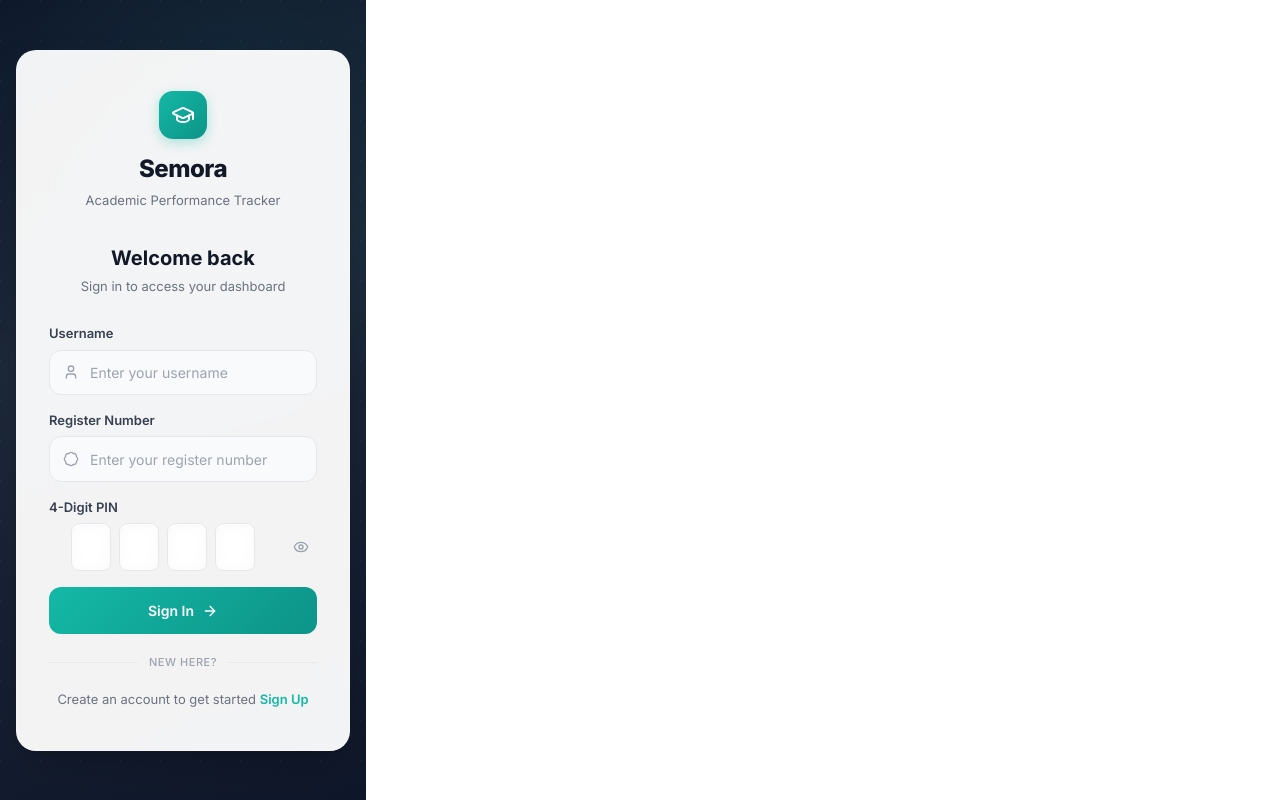
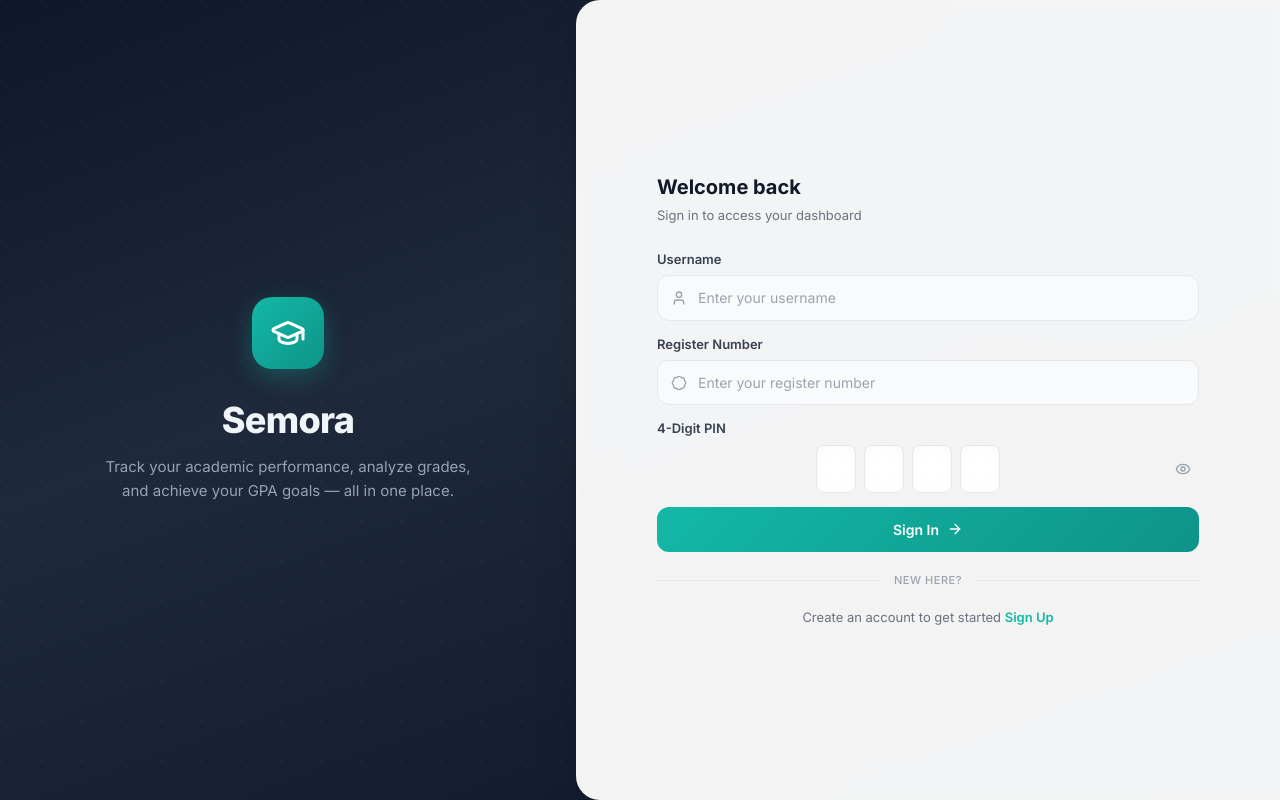
Before and after one commit to prakashseervi61/CGPA-CALC, a React (Vite) app: page /login in a window 1280 px wide. Built offline with nearby package versions, Linux system fonts and the light colour scheme.

Commit message:
feat: responsive auth pages with split layout
- Desktop: split layout with branding panel + form card
- Tablet: centered card with rounded corners
- Mobile: full-width centered card with proper padding
- Removed flex from #root to fix centering
- Consistent styling across login and register pages

```diff
--- a/index.html
+++ b/index.html
@@ -8,7 +8,7 @@
 
   </head>
   <body class="min-h-screen">
-    <div id="root" class="flex min-h-screen"></div>
+    <div id="root" class="min-h-screen"></div>
     <script type="module" src="/src/main.jsx"></script>
   </body>
 </html>
--- a/src/index.css
+++ b/src/index.css
@@ -30,15 +30,12 @@ body {
 }
 
 /* ============================================
-   Auth Pages
+   Auth Pages — Responsive
    ============================================ */
 .auth-container {
   min-height: 100dvh;
   display: flex;
-  align-items: center;
-  justify-content: center;
   background: linear-gradient(160deg, #0f172a 0%, #1e293b 40%, #0f172a 100%);
-  padding: 1rem;
   position: relative;
   overflow: hidden;
 }
@@ -52,19 +49,21 @@ body {
     radial-gradient(circle at 1px 1px, rgba(255,255,255,0.03) 1px, transparent 0);
   background-size: 40px 40px;
   pointer-events: none;
+  z-index: 0;
 }
 
-/* Floating glow orbs */
+/* Floating glow orb */
 .auth-container::after {
   content: '';
   position: absolute;
-  width: 600px;
-  height: 600px;
+  width: 500px;
+  height: 500px;
   border-radius: 50%;
-  background: radial-gradient(circle, rgba(20, 184, 166, 0.08) 0%, transparent 70%);
-  top: -200px;
-  right: -200px;
+  background: radial-gradient(circle, rgba(20, 184, 166, 0.1) 0%, transparent 70%);
+  top: -150px;
+  right: -150px;
   pointer-events: none;
+  z-index: 0;
   animation: float-glow 8s ease-in-out infinite alternate;
 }
 
@@ -73,20 +72,25 @@ body {
   to { transform: translate(-40px, 30px) scale(1.1); }
 }
 
+/* ---- Left branding panel (hidden on mobile) ---- */
+.auth-brand-panel {
+  display: none;
+}
+
+/* ---- Card ---- */
 .auth-card {
   width: 100%;
-  max-width: 400px;
   background: rgba(255, 255, 255, 0.95);
   backdrop-filter: blur(20px);
   border: 1px solid rgba(255, 255, 255, 0.2);
-  border-radius: 1.25rem;
-  padding: 2.5rem 2rem;
+  border-radius: 0;
   box-shadow:
     0 4px 6px -1px rgba(0, 0, 0, 0.1),
     0 20px 50px -12px rgba(0, 0, 0, 0.25);
   position: relative;
   z-index: 1;
   animation: card-enter 0.5s cubic-bezier(0.16, 1, 0.3, 1) both;
+  overflow-y: auto;
 }
 
 @keyframes card-enter {
@@ -105,44 +109,44 @@ body {
   display: flex;
   flex-direction: column;
   align-items: center;
-  margin-bottom: 2rem;
+  margin-bottom: 1.5rem;
 }
 
 .auth-logo-mark {
-  width: 48px;
-  height: 48px;
-  border-radius: 14px;
+  width: 44px;
+  height: 44px;
+  border-radius: 12px;
   background: linear-gradient(135deg, #14b8a6, #0d9488);
   display: flex;
   align-items: center;
   justify-content: center;
-  margin-bottom: 0.75rem;
+  margin-bottom: 0.625rem;
   box-shadow: 0 4px 12px rgba(20, 184, 166, 0.3);
 }
 
 .auth-logo-mark svg {
-  width: 24px;
-  height: 24px;
+  width: 22px;
+  height: 22px;
   color: white;
 }
 
 .auth-logo-text {
-  font-size: 1.5rem;
+  font-size: 1.375rem;
   font-weight: 800;
   color: #111827;
   letter-spacing: -0.02em;
 }
 
 .auth-logo-tagline {
-  font-size: 0.8125rem;
+  font-size: 0.75rem;
   color: #6b7280;
-  margin-top: 0.25rem;
+  margin-top: 0.125rem;
 }
 
 /* Form header */
 .auth-form-header {
   text-align: center;
-  margin-bottom: 1.75rem;
+  margin-bottom: 1.5rem;
 }
 .auth-form-header h2 {
   font-size: 1.25rem;
@@ -157,7 +161,7 @@ body {
 
 /* Form groups */
 .auth-form-group {
-  margin-bottom: 1rem;
+  margin-bottom: 0.875rem;
 }
 .auth-form-label {
   display: block;
@@ -205,7 +209,6 @@ body {
   background: #ffffff;
   box-shadow: 0 0 0 3px rgba(20, 184, 166, 0.12);
 }
-.auth-form-input:focus ~ .auth-form-input-icon,
 .auth-form-input-wrapper:focus-within .auth-form-input-icon {
   color: #14b8a6;
 }
@@ -213,7 +216,7 @@ body {
 /* Submit button */
 .auth-button {
   width: 100%;
-  padding: 0.8rem;
+  padding: 0.75rem;
   background: linear-gradient(135deg, #14b8a6, #0d9488);
   color: white;
   border: none;
@@ -291,17 +294,6 @@ body {
   text-decoration: underline;
 }
 
-/* PIN section label */
-.auth-pin-label {
-  font-size: 0.75rem;
-  font-weight: 500;
-  color: #6b7280;
-  text-align: center;
-  margin-bottom: 0.5rem;
-  text-transform: uppercase;
-  letter-spacing: 0.05em;
-}
-
 /* ============================================
    Auth Dark Mode
    ============================================ */
@@ -353,3 +345,130 @@ html.dark .auth-divider-text {
 html.dark .auth-footer p {
   color: #94a3b8;
 }
+
+/* ============================================
+   Responsive: Mobile (< 640px)
+   ============================================ */
+@media (max-width: 639px) {
+  .auth-container {
+    align-items: center;
+    justify-content: center;
+    padding: 1rem;
+  }
+
+  .auth-card {
+    max-width: 100%;
+    padding: 2rem 1.5rem;
+    border-radius: 1.25rem;
+  }
+}
+
+/* ============================================
+   Responsive: Tablet (640px – 1023px)
+   ============================================ */
+@media (min-width: 640px) and (max-width: 1023px) {
+  .auth-container {
+    align-items: center;
+    justify-content: center;
+    padding: 2rem;
+  }
+
+  .auth-card {
+    max-width: 420px;
+    padding: 2.5rem 2rem;
+    border-radius: 1.25rem;
+  }
+}
+
+/* ============================================
+   Responsive: Desktop (>= 1024px)
+   ============================================ */
+@media (min-width: 1024px) {
+  .auth-container {
+    flex-direction: row;
+    align-items: stretch;
+  }
+
+  .auth-brand-panel {
+    display: flex;
+    flex-direction: column;
+    justify-content: center;
+    align-items: center;
+    width: 45%;
+    padding: 3rem;
+    position: relative;
+    z-index: 1;
+  }
+
+  .auth-brand-content {
+    text-align: center;
+    max-width: 320px;
+  }
+
+  .auth-brand-icon {
+    width: 72px;
+    height: 72px;
+    border-radius: 20px;
+    background: linear-gradient(135deg, #14b8a6, #0d9488);
+    display: flex;
+    align-items: center;
+    justify-content: center;
+    margin: 0 auto 1.5rem;
+    box-shadow: 0 8px 24px rgba(20, 184, 166, 0.3);
+  }
+
+  .auth-brand-icon svg {
+    width: 36px;
+    height: 36px;
+    color: white;
+  }
+
+  .auth-brand-title {
+    font-size: 2rem;
+    font-weight: 800;
+    color: #f1f5f9;
+    letter-spacing: -0.02em;
+    margin-bottom: 0.5rem;
+  }
+
+  .auth-brand-desc {
+    font-size: 0.9375rem;
+    color: #94a3b8;
+    line-height: 1.6;
+  }
+
+  .auth-card {
+    width: 55%;
+    max-width: none;
+    display: flex;
+    flex-direction: column;
+    justify-content: center;
+    padding: 3rem 4rem;
+    border-radius: 1.5rem 0 0 1.5rem;
+  }
+
+  .auth-logo {
+    display: none;
+  }
+
+  .auth-form-header {
+    text-align: left;
+  }
+}
+
+/* ============================================
+   Responsive: Large Desktop (>= 1280px)
+   ============================================ */
+@media (min-width: 1280px) {
+  .auth-card {
+    padding: 3.5rem 5rem;
+  }
+
+  .auth-brand-content {
+    max-width: 380px;
+  }
+
+  .auth-brand-title {
+    font-size: 2.25rem;
+  }
+}
--- a/src/pages/LoginPage.jsx
+++ b/src/pages/LoginPage.jsx
@@ -25,8 +25,22 @@ const LoginPage = () => {
 
   return (
     <div className="auth-container">
+      {/* Desktop branding panel */}
+      <div className="auth-brand-panel">
+        <div className="auth-brand-content">
+          <div className="auth-brand-icon">
+            <GraduationCap />
+          </div>
+          <h1 className="auth-brand-title">Semora</h1>
+          <p className="auth-brand-desc">
+            Track your academic performance, analyze grades, and achieve your GPA goals — all in one place.
+          </p>
+        </div>
+      </div>
+
+      {/* Auth card */}
       <div className="auth-card">
-        {/* Logo */}
+        {/* Mobile logo (hidden on desktop via CSS) */}
         <div className="auth-logo">
           <div className="auth-logo-mark">
             <GraduationCap />
@@ -35,14 +49,12 @@ const LoginPage = () => {
           <span className="auth-logo-tagline">Academic Performance Tracker</span>
         </div>
 
-        {/* Header */}
         <div className="auth-form-header">
           <h2>Welcome back</h2>
           <p>Sign in to access your dashboard</p>
         </div>
 
         <form onSubmit={handleSubmit} className="space-y-4">
-          {/* Username */}
           <div className="auth-form-group">
             <label className="auth-form-label">Username</label>
             <div className="auth-form-input-wrapper">
@@ -58,7 +70,6 @@ const LoginPage = () => {
             </div>
           </div>
 
-          {/* Register Number */}
           <div className="auth-form-group">
             <label className="auth-form-label">Register Number</label>
             <div className="auth-form-input-wrapper">
@@ -74,7 +85,6 @@ const LoginPage = () => {
             </div>
           </div>
 
-          {/* PIN */}
           <div className="auth-form-group">
             <label className="auth-form-label">4-Digit PIN</label>
             <div className="auth-form-input-wrapper flex items-center gap-2">
@@ -96,7 +106,6 @@ const LoginPage = () => {
             </div>
           </div>
 
-          {/* Submit */}
           <button className="auth-button" type="submit" disabled={isLoading}>
             {isLoading ? (
               <span className="flex items-center gap-2">
@@ -115,7 +124,6 @@ const LoginPage = () => {
           </button>
         </form>
 
-        {/* Footer */}
         <div className="auth-divider">
           <div className="auth-divider-line" />
           <span className="auth-divider-text">New here?</span>
--- a/src/pages/RegisterPage.jsx
+++ b/src/pages/RegisterPage.jsx
@@ -28,8 +28,22 @@ const RegisterPage = () => {
 
   return (
     <div className="auth-container">
+      {/* Desktop branding panel */}
+      <div className="auth-brand-panel">
+        <div className="auth-brand-content">
+          <div className="auth-brand-icon">
+            <GraduationCap />
+          </div>
+          <h1 className="auth-brand-title">Semora</h1>
+          <p className="auth-brand-desc">
+            Track your academic performance, analyze grades, and achieve your GPA goals — all in one place.
+          </p>
+        </div>
+      </div>
+
+      {/* Auth card */}
       <div className="auth-card">
-        {/* Logo */}
+        {/* Mobile logo (hidden on desktop via CSS) */}
         <div className="auth-logo">
           <div className="auth-logo-mark">
             <GraduationCap />
@@ -38,14 +52,12 @@ const RegisterPage = () => {
           <span className="auth-logo-tagline">Academic Performance Tracker</span>
         </div>
 
-        {/* Header */}
         <div className="auth-form-header">
           <h2>Create account</h2>
           <p>Start tracking your academic progress</p>
         </div>
 
         <form onSubmit={handleSubmit} className="space-y-4">
-          {/* Username */}
           <div className="auth-form-group">
             <label className="auth-form-label">Username</label>
             <div className="auth-form-input-wrapper">
@@ -61,7 +73,6 @@ const RegisterPage = () => {
             </div>
           </div>
 
-          {/* Register Number */}
           <div className="auth-form-group">
             <label className="auth-form-label">Register Number</label>
             <div className="auth-form-input-wrapper">
@@ -77,7 +88,6 @@ const RegisterPage = () => {
             </div>
           </div>
 
-          {/* Create PIN */}
           <div className="auth-form-group">
             <label className="auth-form-label">Create 4-Digit PIN</label>
             <div className="auth-form-input-wrapper">
@@ -85,7 +95,6 @@ const RegisterPage = () => {
             </div>
           </div>
 
-          {/* Confirm PIN */}
           <div className="auth-form-group">
             <label className="auth-form-label">Confirm PIN</label>
             <div className="auth-form-input-wrapper">
@@ -99,7 +108,6 @@ const RegisterPage = () => {
             )}
           </div>
 
-          {/* Submit */}
           <button
             className="auth-button"
             type="submit"
@@ -122,7 +130,6 @@ const RegisterPage = () => {
           </button>
         </form>
 
-        {/* Footer */}
         <div className="auth-divider">
           <div className="auth-divider-line" />
           <span className="auth-divider-text">Already have an account?</span>
```
